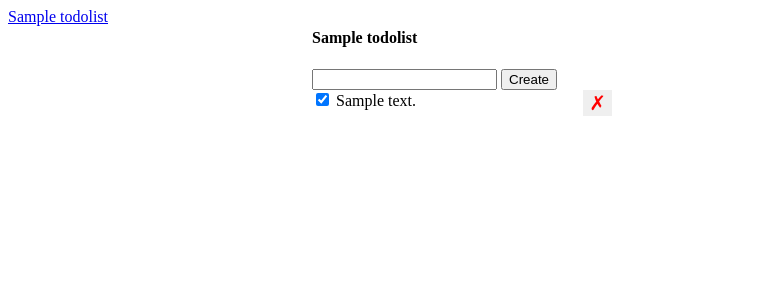
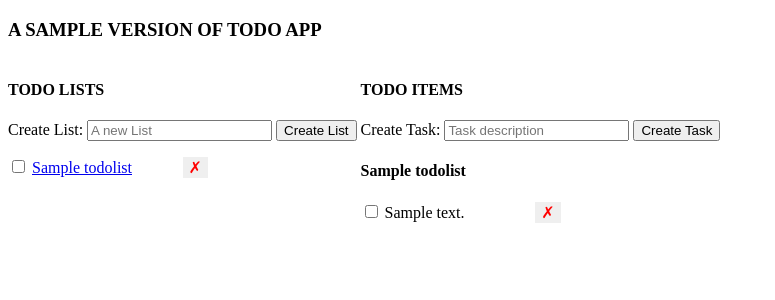
Before and after one commit to zayanit/SQL-and-Data-Modeling, a Flask app: page /lists/1 in a window 1280 px wide. Shown: the top 300 px of the page, without its empty margins (0-775 px from the left). Run offline with Flask 2, Linux system fonts and the light colour scheme; tables that the repository leaves empty hold one stand-in row (values such as "Sample post").

Commit message:
Final working copy

```diff
--- a/todoapp/app.py
+++ b/todoapp/app.py
@@ -1,10 +1,7 @@
-from flask import Flask, request, jsonify, abort, redirect, url_for
-from flask.templating import render_template
+from flask import Flask, render_template, request, redirect, url_for, jsonify, abort
 from flask_sqlalchemy import SQLAlchemy
 from flask_migrate import Migrate
 import sys
-
-from sqlalchemy.orm import backref
 
 app = Flask(__name__)
 
@@ -19,11 +16,11 @@ class Todo(db.Model):
 	__tablename__ = 'todos'
 	id = db.Column(db.Integer, primary_key=True)
 	description = db.Column(db.String(), nullable=False)
-	completed = db.Column(db.Boolean, nullable=False, default=False)
+	complete = db.Column(db.Boolean, nullable=False, default=False)
 	list_id = db.Column(db.Integer, db.ForeignKey('todolists.id'), nullable=False)
 
 	def __repr__(self):
-		return f'<TODO {self.id} {self.description}>'
+		return f'<Todo ID: {self.id}, description: {self.description}, complete: {self.complete}>'
 
 class TodoList(db.Model):
 	__tablename__ = 'todolists'
@@ -31,33 +28,74 @@ class TodoList(db.Model):
 	name = db.Column(db.String(), nullable=False)
 	todos = db.relationship('Todo', backref='list', lazy=True)
 
-# db.create_all()
+	def __repr__(self):
+		return f'<TodoList ID: {self.id}, name: {self.name}, todos: {self.todos}>'
 
-@app.route('/todos/create', methods=['post'])
+@app.route('/todos/create', methods=['POST'])
 def create_todo():
 	error = False
 	body = {}
 	try:
-		# description = request.form.get('description', '')
 		description = request.get_json()['description']
-		todo = Todo(description = description)
+		list_id = request.get_json()['list_id']
+		todo = Todo(description=description, complete=False, list_id=list_id)
 		db.session.add(todo)
 		db.session.commit()
+		body['id'] = todo.id
+		body['complete'] = todo.complete
 		body['description'] = todo.description
-	except:
+	except():
+		db.session.rollback()
 		error = True
-		db.session.rollback()
 		print(sys.exc_info())
 	finally:
 		db.session.close()
 	if error:
-		abort(400)
+		abort(500)
 	else:
-		# return redirect(url_for('index'))
 		return jsonify(body)
+
+@app.route('/todos/<todo_id>/set-complete', methods=['POST'])
+def update_todo(todo_id):
+	error = False
+	try:
+		complete = request.get_json()['complete']
+		todo = Todo.query.get(todo_id)
+		print('Todo: ', todo)
+		todo.complete = complete
+		db.session.commit()
+	except():
+		db.session.rollback()
+		error = True
+		print(sys.exc_info())
+	finally:
+		db.session.close()
+	if error:
+		abort(500)
+	else:
+		return redirect(url_for('index'))
+
+@app.route('/todos/<todo_id>/delete', methods=['DELETE'])
+def delete_todo(todo_id):
+	error = False
+	try:
+		#Todo.query.filter_by(id=todo_id).delete()
+		todo = Todo.query.get(todo_id)
+		db.session.delete(todo)
+		db.session.commit()
+	except():
+		db.session.rollback()
+		error = True
+	finally:
+		db.session.close()
+	if error:
+		abort(500)
+	else:
+		return jsonify({'success': True})
 
 @app.route('/todos/<todo_id>/set-completed', methods=['POST'])
 def set_completed_todo(todo_id):
+	error = False
 	try:
 		completed = request.get_json()['completed']
 		todo = Todo.query.get(todo_id)
@@ -65,28 +103,83 @@ def set_completed_todo(todo_id):
 		db.session.commit()
 	except:
 		db.session.rollback()
+		error = True
 	finally:
 		db.session.close()
-	return redirect(url_for('index'))
-
-@app.route('/todos/<todo_id>', methods=['DELETE'])
-def delete_todo(todo_id):
-  try:
-    Todo.query.filter_by(id=todo_id).delete()
-    db.session.commit()
-  except:
-    db.session.rollback()
-  finally:
-    db.session.close()
-  return jsonify({ 'success': True })
-
-@app.route('/lists/<list_id>')
-def get_list_todos(list_id):
-	return render_template('index.html',
-	lists=TodoList.query.all(),
-	active_list=TodoList.query.get(list_id),
-	todos=Todo.query.filter_by(list_id=list_id).order_by('id').all())
+	if error:
+		abort(500)
+	else:
+		return '', 200
 
 @app.route('/')
 def index():
 	return redirect(url_for('get_list_todos', list_id=1))
+
+@app.route('/lists/<list_id>')
+def get_list_todos(list_id):
+	lists = TodoList.query.all()
+	active_list = TodoList.query.get(list_id)
+	todos = Todo.query.filter_by(list_id=list_id).order_by('id').all()
+	return render_template('index.html', todos=todos, lists=lists, active_list=active_list)
+
+@app.route('/lists/create', methods=['POST'])
+def create_list():
+	error = False
+	body = {}
+	try:
+		name = request.get_json()['name']
+		todolist = TodoList(name=name)
+		db.session.add(todolist)
+		db.session.commit()
+		body['id'] = todolist.id
+		body['name'] = todolist.name
+	except():
+		db.session.rollback()
+		error = True
+		print(sys.exc_info)
+	finally:
+		db.session.close()
+	if error:
+		abort(500)
+	else:
+		return jsonify(body)
+
+@app.route('/lists/<list_id>/delete', methods=['DELETE'])
+def delete_list(list_id):
+	error = False
+	try:
+		list = TodoList.query.get(list_id)
+		for todo in list.todos:
+			db.session.delete(todo)
+		db.session.delete(list)
+		db.session.commit()
+	except():
+		db.session.rollback()
+		error = True
+	finally:
+		db.session.close()
+	if error:
+		abort(500)
+	else:
+		return jsonify({'success': True})
+
+@app.route('/lists/<list_id>/set-completed', methods=['POST'])
+def set_completed_list(list_id):
+	error = False
+	try:
+		list = TodoList.query.get(list_id)
+		for todo in list.todos:
+			todo.completed = True
+		db.session.commit()
+	except:
+		db.session.rollback()
+		error = True
+	finally:
+		db.session.close()
+	if error:
+		abort(500)
+	else:
+		return '', 200
+
+if __name__ == '__main__':
+	app.run(debug=True)
--- a/todoapp/templates/index.html
+++ b/todoapp/templates/index.html
@@ -1,19 +1,16 @@
 <!DOCTYPE html>
-<html>
+<html lang="en">
   <head>
+    <meta http-equiv="refresh" content="60">
     <title>Todo App</title>
     <style>
       .hidden {display: none;}
-      .appear {display: block; color: brown;}
       ul {
         list-style: none;
-        padding: 0;
-        margin: 0;
-        width: 300px;
+        padding-left: 0;
+        width: 200px;
       }
-      li {
-        clear: both;
-      }
+      li {clear: both;}
       li button {
         -webkit-appearance: none;
         border: none;
@@ -21,7 +18,7 @@
         color: red;
         float: right;
         cursor: pointer;
-        font-size: 20px;
+        font-size: 16px;
       }
       .lists-wrapper, .todos-wrapper {
         display: inline-block;
@@ -30,42 +27,84 @@
     </style>
   </head>
   <body>
+    <h3>A SAMPLE VERSION OF TODO APP</h3>
     <div class="lists-wrapper">
+      <h4>TODO LISTS</h4>
+      <form action="/lists/create" method="POST" id="list-form">
+        <label for="todolist">Create List:</label>
+        <input type="text" name="todolist" id="todolist-input" placeholder="A new List" data-id="{{ active_list.id }}"/>
+        <button type="submit">Create List</button>
+      </form>
       <ul id="lists">
         {% for list in lists %}
         <li>
-            <a href="/lists/{{ list.id }}">
-              {{ list.name }}
-            </a>
+          <input type="checkbox" data-id="{{ list.id }}" class="list-check-completed">
+          <a href="/lists/{{ list.id }}">{{ list.name }}</a>
+          <button class="delete-list" data-id="{{ list.id }}">&cross;</button>
         </li>
     {% endfor %}
       </ul>
     </div>
+
     <div class="todos-wrapper">
+      <h4>TODO ITEMS</h4>
+      <form action="/todos/create" method="POST" id="todo-form">
+        <input id="list_id" type="hidden" value="{{ active_list.id }}">
+        <label for="description">Create Task:</label>
+        <input id="description" type="text" name="description" placeholder="Task description"  />
+        <button type="submit">Create Task</button>
+      </form>
+      <div id="error" class="hidden">
+        An error occurred, please try again.
+      </div>
         <h4>{{ active_list.name }}</h4>
-      <!--<form method="POST" action="/todos/create">-->
-      <form id="form">
-        <input type="text" name="description" id="description" />
-        <input type="submit" value="Create" />
-      </form>
-      <div id="error" class="hidden">Somthing went wrong!</div>
         <ul id="todos">
           {% for todo in todos %}
           <li>
-            <input class="check-completed" data-id="{{ todo.id }}" type="checkbox" {% if todo.completed %} checked {% endif %}>
+            <input data-id="{{ todo.id }}" class="todo-check-completed" type="checkbox" name="complete" id="complete" {% if todo.completed %} checked {%endif%} />
             {{ todo.description }}
             <button class="delete-todo" data-id="{{ todo.id }}">&cross;</button>
           </li>
           {% endfor %}
         </ul>
+
     </div>
+
     <script>
-      const checkboxes = document.querySelectorAll('.check-completed');
-      for (let i = 0; i < checkboxes.length; i++) {
-        const checkbox = checkboxes[i];
-        checkbox.onchange = function(e) {
+      let deleteBtns;
+      const listCheckboxes = document.querySelectorAll('.list-check-completed');
+      for (let i = 0; i < listCheckboxes.length; i++) {
+        const checkbox = listCheckboxes[i];
+        checkbox.onchange = function (e) {
+          if (e.target.checked) {
+            const listId = e.target.dataset.id;
+            fetch('/lists/' + listId + '/set-completed', {
+              method: 'POST',
+              headers: {
+                'Content-Type': 'application/json'
+              }
+            })
+            .then(function (jsonResponse) {
+              document.getElementById('error').className = 'hidden';
+              const todoCheckboxes = document.querySelectorAll('.todo-check-completed');
+              for (let i = 0; i < todoCheckboxes.length; i++) {
+                const checkbox = todoCheckboxes[i];
+                checkbox.checked = true;
+              }
+            })
+            .catch(function () {
+              document.getElementById('error').className = '';
+            })
+          }
+        }
+      }
+
+      const todoCheckboxes = document.querySelectorAll('.todo-check-completed');
+      for (let i = 0; i < todoCheckboxes.length; i++) {
+        const checkbox = todoCheckboxes[i];
+        checkbox.onchange = function (e) {
           const newCompleted = e.target.checked;
-          const todoId = e.target.dataset['id'];
+          const todoId = e.target.dataset.id;
           fetch('/todos/' + todoId + '/set-completed', {
             method: 'POST',
             body: JSON.stringify({
@@ -75,59 +114,114 @@
               'Content-Type': 'application/json'
             }
           })
-          .then(function() {
+          .then(function (jsonResponse) {
             document.getElementById('error').className = 'hidden';
           })
-          .catch(function() {
-            document.getElementById('error').className = 'appear';
+          .catch(function () {
+            document.getElementById('error').className = '';
           })
         }
       }
 
-      const deleteButtons = document.querySelectorAll('.delete-todo');
-      for (i = 0; i < deleteButtons.length; i++) {
-        const deleteButton = deleteButtons[i];
-        deleteButton.onclick = function(e) {
-          const todoId = e.target.dataset['id'];
-          fetch('/todos/' + todoId, {
-            method: 'DELETE',
-            headers: {
-              'Content-Type': 'application/json'
-            }
+      deleteBtns = document.querySelectorAll(".delete-todo");
+      for (let i = 0; i < deleteBtns.length; i++) {
+        const deleteBtn = deleteBtns[i];
+        deleteBtn.onclick = function(e) {
+          console.log("Delete event: ", e);
+          const todoId = e.target.dataset.id;
+          fetch('/todos/'+ todoId + '/delete',{
+            method: 'DELETE'
+          }).then(function() {
+            console.log('Parent?', e.target);
+            const item = e.target.parentElement;
+            item.remove();
+              document.getElementById("error").className = "hidden";
             })
-          .then(function() {
-            document.getElementById('error').className = 'hidden';
-          })
-          .catch(function() {
-            document.getElementById('error').className = 'appear'
-          })
-        }
+            .catch(function(e) {
+              console.error(e);
+              document.getElementById("error").className = "";
+            });
+        };
       }
 
-      document.getElementById('form').onsubmit = function (e) {
+      deleteListBtns = document.querySelectorAll(".delete-list");
+
+      for (let i = 0; i < deleteListBtns.length; i++) {
+        const deleteBtn = deleteListBtns[i];
+        deleteBtn.onclick = function(e) {
+          console.log("Delete event: ", e);
+          const listId = e.target.dataset.id;
+
+          fetch('/lists/'+ listId + '/delete',{
+            method: 'DELETE'
+          }).then(function() {
+            console.log('Parent?', e.target);
+            const item = e.target.parentElement;
+            item.remove();
+              document.getElementById("error").className = "hidden";
+              window.location.reload(true);
+            })
+            .catch(function(e) {
+              console.error(e);
+              document.getElementById("error").className = "";
+            });
+        };
+      }
+
+      document.getElementById('todo-form').onsubmit = function (e) {
         e.preventDefault();
         fetch('/todos/create', {
           method: 'POST',
           body: JSON.stringify({
-            'description': document.getElementById('description').value
+            'description': document.getElementById('description').value,
+            'list_id': document.getElementById('list_id').value
           }),
           headers: {
             'Content-Type': 'application/json'
           }
         })
-        .then(function(response) {
+        .then(function (response) {
           return response.json();
         })
-        .then(function(jsonResponse) {
-          console.log(jsonResponse);
+        .then(function (jsonResponse) {
           const liItem = document.createElement('LI');
+
           liItem.innerHTML = jsonResponse['description'];
           document.getElementById('todos').appendChild(liItem);
           document.getElementById('error').className = 'hidden';
+          window.location.reload(true);
         })
         .catch(function () {
-          document.getElementById('error').className = 'appear';
-        });
+          document.getElementById('error').className = '';
+        })
+      }
+
+      document.getElementById('list-form').onsubmit = function (e) {
+        e.preventDefault();
+
+        fetch('/lists/create', {
+          method: 'POST',
+          body: JSON.stringify({
+            'name': document.getElementById('todolist-input').value
+          }),
+          headers: {
+            'Content-Type': 'application/json'
+          }
+        })
+        .then(function (response) {
+          return response.json();
+        })
+        .then(function (jsonResponse) {
+          const liItem = document.createElement('LI');
+
+          liItem.innerHTML = jsonResponse['name'];
+          document.getElementById('lists').appendChild(liItem);
+          document.getElementById('error').className = 'hidden';
+          window.location.reload(true);
+        })
+        .catch(function (err) {
+          document.getElementById('error').className = '';
+        })
       }
     </script>
   </body>
```
Also changed, not shown: todoapp/migrations/versions/9b3b3bca4f71_.py (added, +30 -0 lines). Lines whose indentation alone changed are shown as unchanged.
